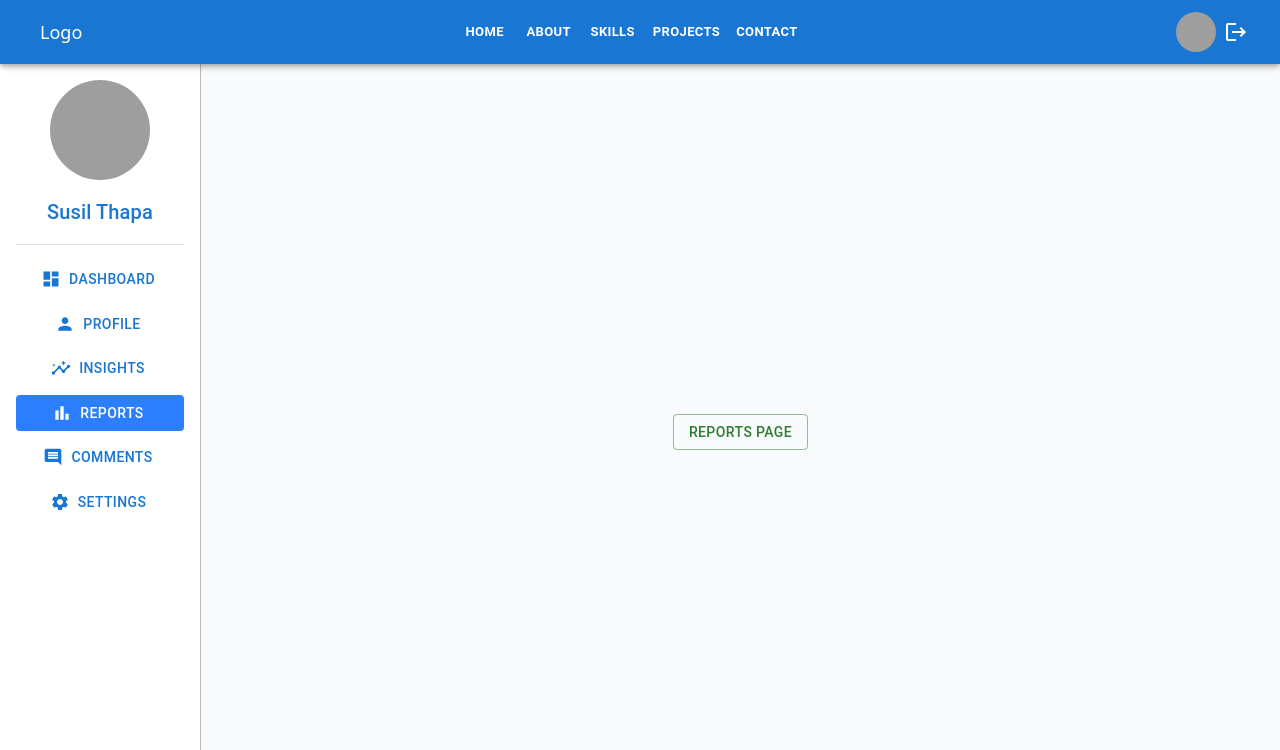
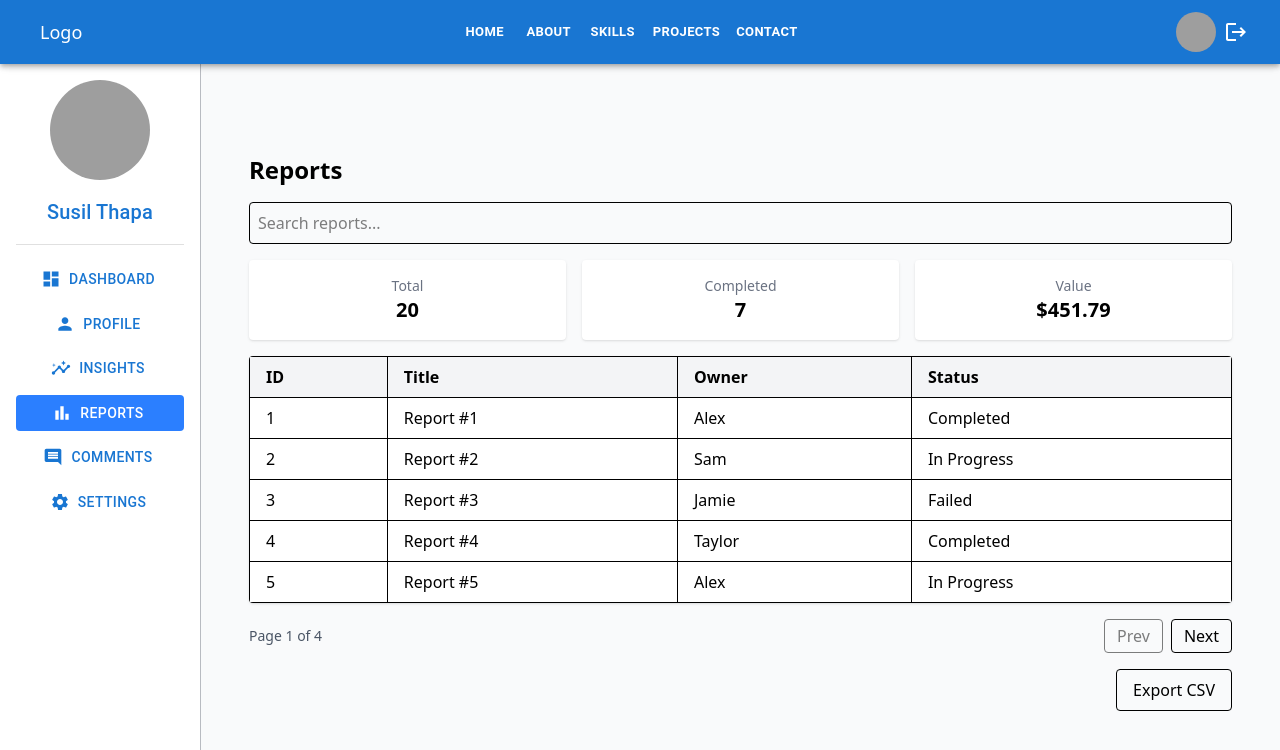
Before and after one commit to SusilThapa1/NextjsPractice, a Next.js app: page /admin/report in a window 1280 px wide. Shown: the top 750 px of the page. Built offline with nearby package versions, Linux system fonts and the light colour scheme; grey boxes are pictures that could not be loaded; some icons are missing.

Commit message:
added reports page

```diff
--- a/src/app/admin/report/page.jsx
+++ b/src/app/admin/report/page.jsx
@@ -1,15 +1,117 @@
-"use client";
-import { Button } from "@mui/material";
-import React from "react";
+"use client"
+import React, { useMemo, useState } from "react";
 
-const page = () => {
+const sampleData = Array.from({ length: 20 }).map((_, i) => ({
+  id: i + 1,
+  title: `Report #${i + 1}`,
+  owner: ["Alex", "Sam", "Jamie", "Taylor"][i % 4],
+  createdAt: new Date().toISOString(),
+  status: ["Completed", "In Progress", "Failed"][i % 3],
+  value: Math.round(Math.random() * 5000) / 100,
+}));
+
+export default function ReportsPage() {
+  const [query, setQuery] = useState("");
+  const [page, setPage] = useState(0);
+  const [rowsPerPage, setRowsPerPage] = useState(5);
+
+  const filtered = useMemo(() => {
+    return sampleData.filter((r) =>
+      `${r.title} ${r.owner} ${r.status}`.toLowerCase().includes(query.toLowerCase())
+    );
+  }, [query]);
+
+  const paginated = useMemo(() => {
+    const start = page * rowsPerPage;
+    return filtered.slice(start, start + rowsPerPage);
+  }, [filtered, page, rowsPerPage]);
+
   return (
-    <div>
-      <Button variant="outlined" color="success">
-        Reports page
-      </Button>
+    <div className="w-full mx-auto p-6">
+      <h1 className="text-2xl font-bold mb-4">Reports</h1>
+
+      <input
+        type="text"
+        placeholder="Search reports..."
+        value={query}
+        onChange={(e) => setQuery(e.target.value)}
+        className="w-full p-2 border rounded mb-4"
+      />
+
+      <div className="grid grid-cols-3 gap-4 mb-4">
+        <div className="bg-white shadow rounded p-4 text-center">
+          <p className="text-sm text-gray-500">Total</p>
+          <p className="text-xl font-semibold">{filtered.length}</p>
+        </div>
+        <div className="bg-white shadow rounded p-4 text-center">
+          <p className="text-sm text-gray-500">Completed</p>
+          <p className="text-xl font-semibold">{filtered.filter((f) => f.status === "Completed").length}</p>
+        </div>
+        <div className="bg-white shadow rounded p-4 text-center">
+          <p className="text-sm text-gray-500">Value</p>
+          <p className="text-xl font-semibold">
+            ${filtered.reduce((s, r) => s + r.value, 0).toFixed(2)}
+          </p>
+        </div>
+      </div>
+
+      <div className="overflow-x-auto bg-white shadow rounded">
+        <table className="w-full text-left border-collapse">
+          <thead>
+            <tr className="bg-gray-100">
+              <th className="px-4 py-2 border">ID</th>
+              <th className="px-4 py-2 border">Title</th>
+              <th className="px-4 py-2 border">Owner</th>
+              <th className="px-4 py-2 border">Status</th>
+            </tr>
+          </thead>
+          <tbody>
+            {paginated.map((row) => (
+              <tr key={row.id}>
+                <td className="px-4 py-2 border">{row.id}</td>
+                <td className="px-4 py-2 border">{row.title}</td>
+                <td className="px-4 py-2 border">{row.owner}</td>
+                <td className="px-4 py-2 border">{row.status}</td>
+              </tr>
+            ))}
+            {paginated.length === 0 && (
+              <tr>
+                <td colSpan={4} className="px-4 py-2 border text-center text-gray-500">
+                  No reports found.
+                </td>
+              </tr>
+            )}
+          </tbody>
+        </table>
+      </div>
+
+      <div className="flex justify-between items-center mt-4">
+        <div className="text-sm text-gray-600">
+          Page {page + 1} of {Math.ceil(filtered.length / rowsPerPage) || 1}
+        </div>
+        <div className="flex space-x-2">
+          <button
+            onClick={() => setPage((p) => Math.max(p - 1, 0))}
+            disabled={page === 0}
+            className="px-3 py-1 border rounded disabled:opacity-50"
+          >
+            Prev
+          </button>
+          <button
+            onClick={() => setPage((p) => (p + 1 < filtered.length / rowsPerPage ? p + 1 : p))}
+            disabled={(page + 1) * rowsPerPage >= filtered.length}
+            className="px-3 py-1 border rounded disabled:opacity-50"
+          >
+            Next
+          </button>
+        </div>
+      </div>
+
+      <div className="flex justify-end mt-4">
+        <button className="px-4 py-2 border rounded hover:bg-gray-100">
+          Export CSV
+        </button>
+      </div>
     </div>
   );
-};
-
-export default page;
+}
```
